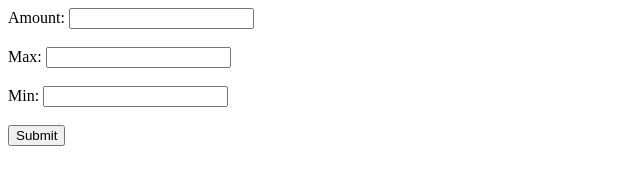
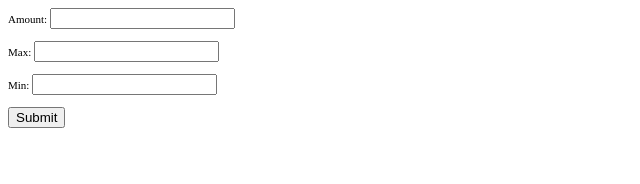
Before and after one commit to teddy9264/RandomNumberGenerator, a plain HTML site: page index.html in a window 1280 px wide. Shown: the whole page, without its empty margins (0-640 px from the left). Drawn offline with Linux system fonts and the light colour scheme.

Commit message:
Update index.html

```diff
--- a/index.html
+++ b/index.html
@@ -4,8 +4,11 @@
 <meta charset="utf-8">
 <title>Random Number Generator</title>
 <style>
-	p
-	{
+	html{
+		font-size:11px;
+		font:Calibri;
+	}
+	p{
   		margin:0;
 	}
 </style>
```
